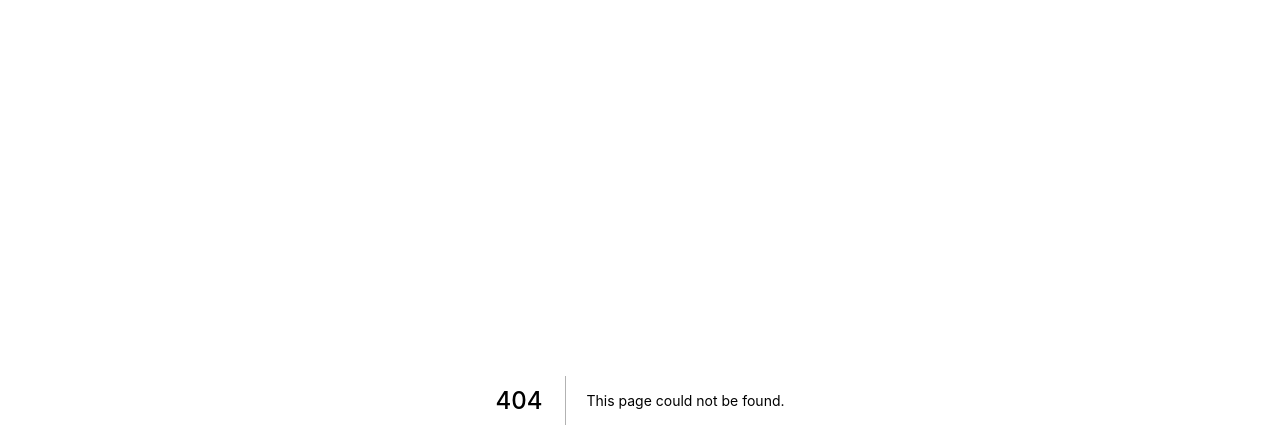
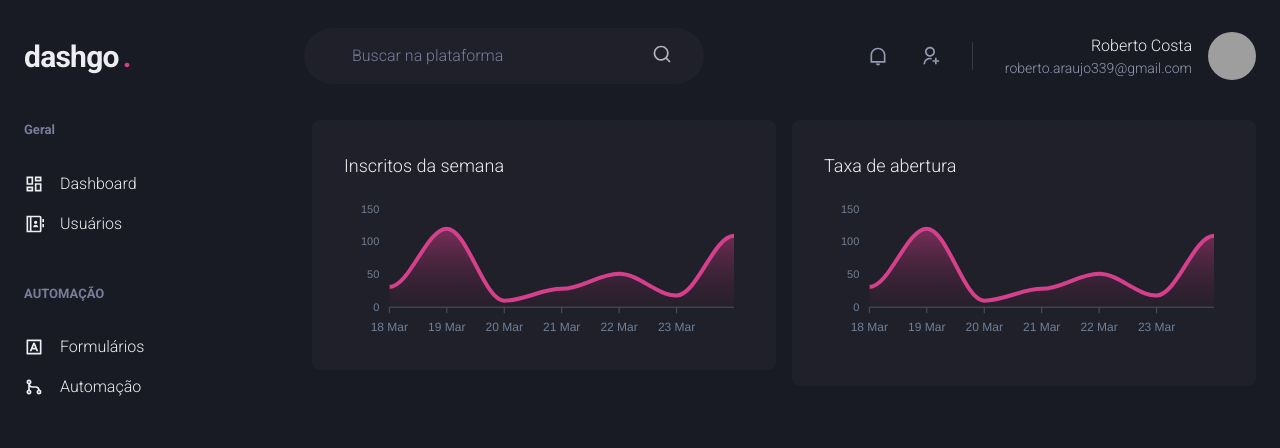
Before and after one commit to costabeto/ignite-reactjs, a Next.js app in the folder 04-dashgo/: page /dashboard in a window 1280 px wide. Before the commit this address had no page. Shown: the top 448 px of the page. Built offline with nearby package versions, Linux system fonts and the light colour scheme; grey boxes are pictures that could not be loaded.

Commit message:
dashgo - dashboard page

```diff
--- /dev/null
+++ b/04-dashgo/src/pages/dashboard.tsx
@@ -0,0 +1,90 @@
+import { Box, Flex, SimpleGrid, Text, theme } from '@chakra-ui/react';
+import dynamic from 'next/dynamic';
+import React from 'react';
+import { Header } from '../components/Header';
+import Sidebar from '../components/Sidebar';
+import { ApexOptions } from 'apexcharts';
+const Chart = dynamic(() => import('react-apexcharts'), {
+  ssr: false,
+});
+
+const options: ApexOptions = {
+  colors: [theme.colors.pink[500]],
+  chart: {
+    toolbar: {
+      show: false,
+    },
+    zoom: {
+      enabled: false,
+    },
+    foreColor: theme.colors.gray[500],
+  },
+  grid: {
+    show: false,
+  },
+  dataLabels: {
+    enabled: false,
+  },
+  tooltip: {
+    enabled: false,
+  },
+  xaxis: {
+    type: 'datetime',
+    axisBorder: {
+      color: theme.colors.gray[600],
+    },
+    axisTicks: {
+      color: theme.colors.gray[600],
+    },
+    categories: [
+      '2021-03-18T00:00:00.000Z',
+      '2021-03-19T00:00:00.000Z',
+      '2021-03-20T00:00:00.000Z',
+      '2021-03-21T00:00:00.000Z',
+      '2021-03-22T00:00:00.000Z',
+      '2021-03-23T00:00:00.000Z',
+      '2021-03-24T00:00:00.000Z',
+    ],
+  },
+  fill: {
+    opacity: 0.3,
+    type: 'gradient',
+    gradient: {
+      shade: 'dark',
+      opacityFrom: 0.7,
+      opacityTo: 0.3,
+    },
+  },
+};
+
+const series = [{ name: 'series1', data: [31, 120, 10, 28, 51, 18, 109] }];
+
+const Dashboard = () => {
+  return (
+    <Flex direction='column' h='100vh'>
+      <Header />
+
+      <Flex w='100%' my='6' maxWidth={1400} mx='auto' px='6'>
+        <Sidebar />
+
+        <SimpleGrid
+          flex='1'
+          gap='4'
+          minChildWidth='320px'
+          alignItems='flex-start'
+        >
+          <Box p='8' bg='gray.800' borderRadius={8} pb='4'>
+            <Text fontSize='lg'>Inscritos da semana</Text>
+            <Chart options={options} series={series} type='area' height={160} />
+          </Box>
+          <Box p='8' bg='gray.800' borderRadius={8}>
+            <Text fontSize='lg'>Taxa de abertura</Text>
+            <Chart options={options} series={series} type='area' height={160} />
+          </Box>
+        </SimpleGrid>
+      </Flex>
+    </Flex>
+  );
+};
+
+export default Dashboard;
```
